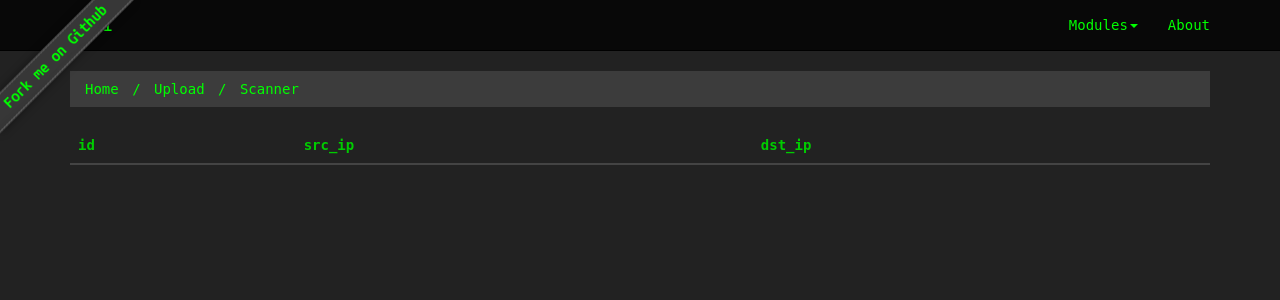
After one commit to devilsocket/xDPI, a Django app: page /upload/scanner/ in a window 1280 px wide. The commit adds this page. Shown: the top 300 px of the page. Run offline with Django 3.2, Linux system fonts and the light colour scheme; lists and menus that the app fills with data are empty; some libraries are stand-ins or nearby versions.

Commit message:
scanner session started

```diff
--- a/dashboard/templates/dashboard/base.html
+++ b/dashboard/templates/dashboard/base.html
@@ -43,7 +43,7 @@
                         <a href="#" class="dropdown-toggle" data-toggle="dropdown" role="button" aria-expanded="false">Modules<span class="caret"></span> </a>
                         <ul class="dropdown-menu" role="menu">
                             <li><a href="#">Upload</a></li>
-                            <li><a href="#">Session</a></li>
+                            <li><a href="#">Sessions</a></li>
                             <li><a href="#">Url</a></li>
                             <li class="divider"></li>
                             <li class="dropdown-header">Misc.</li>
--- /dev/null
+++ b/upload/templates/upload/scan.html
@@ -0,0 +1,43 @@
+{% include 'dashboard/base.html' %}
+{% block content %}
+    <div class="container">
+        <div class="row">
+            <div class="col-md-12">
+                <div class="bs-component">
+                    <ul class="breadcrumb">
+                        {% for item,status,url in breadcrumb %}
+                            <li class="{{ status }}"><a href="{{ url }}">{{ item }}</a></li>
+                        {% endfor %}
+                    </ul>
+                </div>
+            </div>
+        </div>
+        <div class="row">
+                <div class="col-lg-12">
+                    <table class="table table-striped table-hover ">
+                        <thead>
+                            <tr>
+                                <th>id</th>
+                                <th>src_ip</th>
+                                <th>dst_ip</th>
+                            </tr>
+                        </thead>
+                        <tbody>
+                            {% for data in datas %}
+                                <tr>
+                                    <td>{{ data.id }}</td>
+                                    <td>{{ data.src_ip }}</td>
+                                    <td>{{ data.dst_ip }}</td>
+                                </tr>
+                            {% endfor %}
+                        </tbody>
+                    </table>
+                </div>
+        </div>
+
+
+    </div>
+
+
+
+{% endblock content %}
--- a/upload/urls.py
+++ b/upload/urls.py
@@ -1,5 +1,6 @@
 from django.urls import path
-from .views import upload
+from .views import upload, scanner
 urlpatterns = [
 	path('', upload, name='upload'),
+	path('scanner/', scanner, name='scanner'),
 ]
--- a/upload/views.py
+++ b/upload/views.py
@@ -19,7 +19,6 @@ def upload(request):
 	paginator = Paginator(uploads,5)
 	page = request.GET.get('page')
 	data['datas'] = paginator.get_page(page)
-
 	if request.method == 'POST' and request.FILES['myPcap']:
 		myfile = request.FILES['myPcap']
 		fs = FileSystemStorage()
@@ -31,8 +30,54 @@ def upload(request):
 			file_size=os.path.getsize(os.path.join(MEDIA_PATH,filepath)),
 			upload_date=datetime.now(tz=timezone.utc)
 		).save()
-		#data['path'].append(filename)
-		#uploaded_file_url = fs.url(filepath)
-		#abs_file_url = SITE_ROOT.replace('upload','')+uploaded_file_url
-		#file_stat = list(os.stat(abs_file_url))
+		data['scan_path'] = os.path.join(MEDIA_PATH,filepath)
 	return render(request, 'upload/upload.html', data)
+
+def scanner(request):
+
+	def xDPIsession(scan_path):
+		data = []
+		try:
+			from datetime import datetime
+			from dpkt.pcap import Reader
+			from dpkt.ethernet import Ethernet
+			from socket import inet_ntoa
+			with open(scan_path,'rb') as pf:
+				dpkt_file_object = False
+				try:dpkt_file_object = Reader(pf)
+				except Exception as err:
+					dpkt_file_object = False
+					#print("[-] pcap corruption detected : {}".format(pcap_path))
+				if dpkt_file_object:
+					#print("[+] pcap's health fine : {}".format(pcap_path))
+					for ts, payload in dpkt_file_object:
+						t1, p = ts, payload
+						t = datetime.fromtimestamp(t1).strftime("%Y-%m-%d %H:%M:%S")
+						eth = False
+						try:eth = Ethernet(payload)
+						except:eth = False
+						if eth:
+							if eth.type == 2048:
+								ip = eth.data
+								src_ip = inet_ntoa(ip.src)
+								dst_ip = inet_ntoa(ip.dst)
+								data.append({
+										'src_ip' : src_ip,
+										'dst_ip' : dst_ip,
+									})
+		except Exception as err:
+			print(err)
+		return data
+
+	data = {}
+	data['breadcrumb'] = [('Home','',''),('Upload','',''),('Scanner','active','')]
+
+	if request.method == 'POST' and 'scan_path' in request.POST and 'scanner' in request.POST:
+		scan_path = request.POST.get('scan_path')
+		scanner_type = request.POST.get('scanner')
+		print(scan_path, scanner_type)
+		if scanner_type == 'session':
+			sessions = xDPIsession(scan_path)
+			data['datas'] = sessions
+
+	return render(request, 'upload/scan.html', data)
```
Also changed, not shown: upload/templates/upload/upload.html (+41 -1 lines), db.sqlite3, upload/models.py (line endings or trailing spaces).
